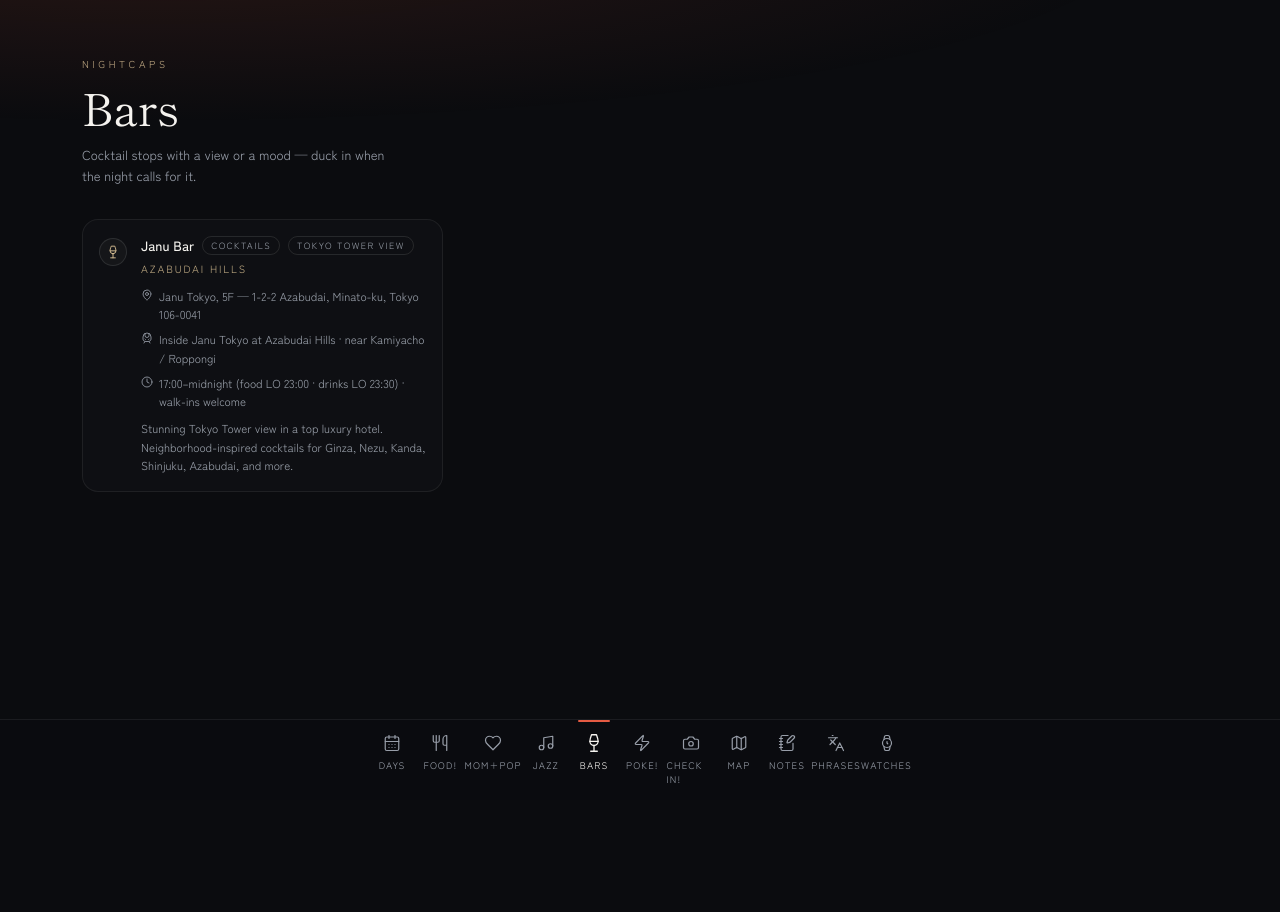
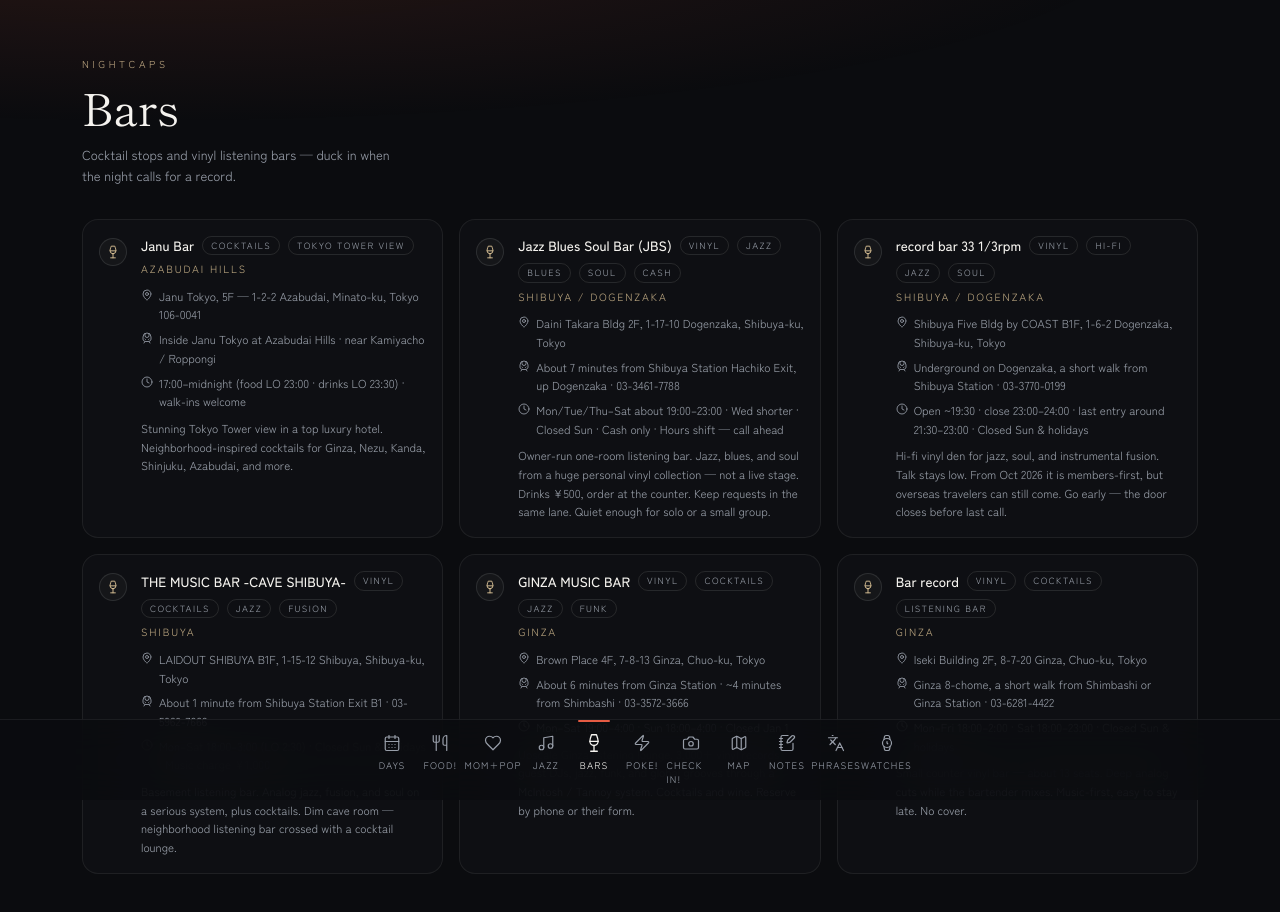
Before and after one commit to Cacody25/japan-trip, a React (Vite) app: page /bars in a window 1280 px wide. Shown: the top 912 px of the page. Before the commit the page ends 800 px from the top, so only its background shows below. Built offline with nearby package versions, Linux system fonts and the light colour scheme.

Commit message:
Add five vinyl listening bars and pin them to Shibuya and Ginza nights.
Day 2 Saturday covers the Shibuya rooms; Day 4 Monday covers the Ginza rooms while they are open.

```diff
--- a/src/data/bars.js
+++ b/src/data/bars.js
@@ -1,4 +1,4 @@
-// Cocktail / hotel bars worth a stop — not locked to a day.
+// Cocktail bars and vinyl listening rooms.
 export const barSpots = [
   {
     id: "janu-bar",
@@ -9,8 +9,74 @@
     hours: "17:00–midnight (food LO 23:00 · drinks LO 23:30) · walk-ins welcome",
     note: "Stunning Tokyo Tower view in a top luxury hotel. Neighborhood-inspired cocktails for Ginza, Nezu, Kanda, Shinjuku, Azabudai, and more.",
     tags: ["cocktails", "tokyo tower view"],
+    days: [],
     lat: 35.662,
     lng: 139.7404,
+  },
+  {
+    id: "jbs-shibuya",
+    name: "Jazz Blues Soul Bar (JBS)",
+    area: "Shibuya / Dogenzaka",
+    address: "Daini Takara Bldg 2F, 1-17-10 Dogenzaka, Shibuya-ku, Tokyo",
+    access: "About 7 minutes from Shibuya Station Hachiko Exit, up Dogenzaka · 03-3461-7788",
+    hours: "Mon/Tue/Thu–Sat about 19:00–23:00 · Wed shorter · Closed Sun · Cash only · Hours shift — call ahead",
+    note: "Owner-run one-room listening bar. Jazz, blues, and soul from a huge personal vinyl collection — not a live stage. Drinks ¥500, order at the counter. Keep requests in the same lane. Quiet enough for solo or a small group.",
+    tags: ["vinyl", "jazz", "blues", "soul", "cash"],
+    days: [2],
+    lat: 35.6566,
+    lng: 139.6969,
+  },
+  {
+    id: "record-bar-33rpm",
+    name: "record bar 33 1/3rpm",
+    area: "Shibuya / Dogenzaka",
+    address: "Shibuya Five Bldg by COAST B1F, 1-6-2 Dogenzaka, Shibuya-ku, Tokyo",
+    access: "Underground on Dogenzaka, a short walk from Shibuya Station · 03-3770-0199",
+    hours: "Open ~19:30 · close 23:00–24:00 · last entry around 21:30–23:00 · Closed Sun & holidays",
+    note: "Hi-fi vinyl den for jazz, soul, and instrumental fusion. Talk stays low. From Oct 2026 it is members-first, but overseas travelers can still come. Go early — the door closes before last call.",
+    tags: ["vinyl", "hi-fi", "jazz", "soul"],
+    days: [2],
+    lat: 35.6585,
+    lng: 139.6983,
+  },
+  {
+    id: "music-bar-cave-shibuya",
+    name: "THE MUSIC BAR -CAVE SHIBUYA-",
+    area: "Shibuya",
+    address: "LAIDOUT SHIBUYA B1F, 1-15-12 Shibuya, Shibuya-ku, Tokyo",
+    access: "About 1 minute from Shibuya Station Exit B1 · 03-5962-7666",
+    hours: "Mon–Sat 18:00–3:00 (LO 2:30) · Closed Sun & holidays · Music charge ¥1,000",
+    note: "Basement listening bar. Analog jazz, fusion, and soul on a serious system, plus cocktails. Dim cave room — neighborhood listening bar crossed with a cocktail lounge.",
+    tags: ["vinyl", "cocktails", "jazz", "fusion"],
+    days: [2],
+    lat: 35.6596,
+    lng: 139.7032,
+  },
+  {
+    id: "ginza-music-bar",
+    name: "GINZA MUSIC BAR",
+    area: "Ginza",
+    address: "Brown Place 4F, 7-8-13 Ginza, Chuo-ku, Tokyo",
+    access: "About 6 minutes from Ginza Station · ~4 minutes from Shimbashi · 03-3572-3666",
+    hours: "Mon–Sat 19:00–4:00 · Sun 18:00–4:00 · Closed Jan 1",
+    note: "Upscale Ginza listening lounge. 3,000+ vinyl records, guest DJs, jazz, funk, and global grooves through a McIntosh / Tannoy system. Cocktails and wine. Reserve by phone or their form.",
+    tags: ["vinyl", "cocktails", "jazz", "funk"],
+    days: [4],
+    lat: 35.669,
+    lng: 139.762,
+  },
+  {
+    id: "bar-record-ginza",
+    name: "Bar record",
+    area: "Ginza",
+    address: "Iseki Building 2F, 8-7-20 Ginza, Chuo-ku, Tokyo",
+    access: "Ginza 8-chome, a short walk from Shimbashi or Ginza Station · 03-6281-4422",
+    hours: "Mon–Fri 18:00–2:00 · Sat 18:00–23:00 · Closed Sun & holidays",
+    note: "Small counter vinyl bar — about 13 seats. Deep analog cuts while the bartender mixes. Music-first, easy to stay late. No cover.",
+    tags: ["vinyl", "cocktails", "listening bar"],
+    days: [4],
+    lat: 35.6669,
+    lng: 139.7616,
   },
 ];
 
@@ -18,7 +84,7 @@
   id: spot.id,
   name: spot.name,
   area: spot.area,
-  days: [],
+  days: spot.days ?? [],
   barList: true,
   kind: "bar",
   lat: spot.lat,
--- a/src/data/itinerary.js
+++ b/src/data/itinerary.js
@@ -106,6 +106,13 @@
         kind: "food",
         detail:
           "F93 Shibuya II 3F, 3-15-2 Shibuya — minimalist listening bar with vintage JBL and a rotating “sweet spot” seat. Cover ¥1,000 · cocktails ¥1,100–1,980 · Tue–Sun 18:00–24:00 (closed Mon). Photos OK, no flash.",
+      },
+      {
+        time: "If you stay",
+        title: "More Shibuya vinyl bars",
+        kind: "food",
+        detail:
+          "All three are open Saturday night. JBS (Dogenzaka 1-17-10 2F) — jazz/blues/soul, cash, drinks ¥500, about 19:00–23:00. record bar 33 1/3rpm (Dogenzaka 1-6-2 B1) — opens ~19:30, last entry ~21:30–23:00; overseas travelers OK. CAVE (1-15-12 Shibuya B1) — 18:00–3:00, music charge ¥1,000.",
       },
       {
         time: "Later",
@@ -238,6 +245,13 @@
         kind: "food",
         detail:
           "Tiny izakayas under the JR tracks between Ginza and Yurakucho — classic end to a Tokyo Station / Ginza / Akihabara day. Marunouchi Line or walk from Ginza.",
+      },
+      {
+        time: "If you stay late",
+        title: "Ginza vinyl bars",
+        kind: "food",
+        detail:
+          "Both open Monday. GINZA MUSIC BAR (Brown Place 4F, 7-8-13) 19:00–4:00 — 3,000+ records, cocktails. Bar record (Iseki Bldg 2F, 8-7-20) 18:00–2:00 — 13-seat counter, no cover. Short walk back from Yurakucho.",
       },
     ],
   },
--- a/src/pages/Bars.jsx
+++ b/src/pages/Bars.jsx
@@ -9,7 +9,7 @@
       <SectionHeading
         eyebrow="Nightcaps"
         title="Bars"
-        subtitle="Cocktail stops with a view or a mood — duck in when the night calls for it."
+        subtitle="Cocktail stops and vinyl listening bars — duck in when the night calls for a record."
       />
 
       <div className="grid gap-3 px-5 pt-8 md:grid-cols-2 md:gap-4 md:px-8 lg:grid-cols-3">
--- a/src/pages/MapPage.jsx
+++ b/src/pages/MapPage.jsx
@@ -53,6 +53,7 @@
         ...foodMapPlaces.filter((place) => place.days.includes(active)),
         ...momAndPopMapPlaces.filter((place) => place.days.includes(active)),
         ...skinMapPlaces.filter((place) => place.days.includes(active)),
+        ...barMapPlaces.filter((place) => place.days.includes(active)),
       ];
     }
 
```
